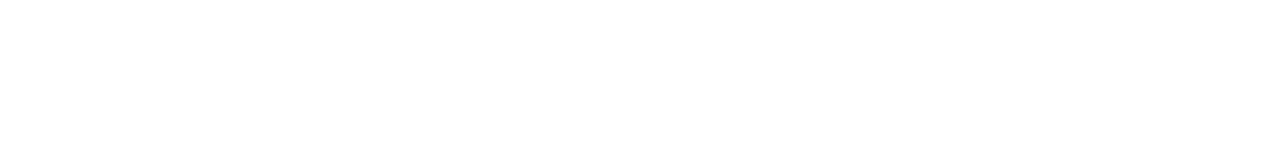
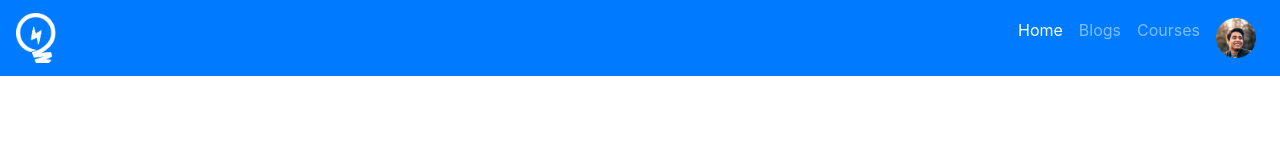
Before and after one commit to sabab015/leader-board, a plain HTML site: page index.html in a window 1280 px wide. Drawn offline with nearby package versions, Linux system fonts and the light colour scheme.

Commit message:
navbar added

```diff
--- a/index.html
+++ b/index.html
@@ -7,11 +7,38 @@
     <meta name="viewport" content="width=device-width, initial-scale=1.0">
     <link rel="stylesheet" href="https://cdn.jsdelivr.net/npm/bootstrap@4.4.1/dist/css/bootstrap.min.css"
         integrity="sha384-Vkoo8x4CGsO3+Hhxv8T/Q5PaXtkKtu6ug5TOeNV6gBiFeWPGFN9MuhOf23Q9Ifjh" crossorigin="anonymous">
-    <title>Document</title>
+    <link rel="stylesheet" href="styles/style.css">
+    <title>Leader Board</title>
 </head>
 
 <body>
+    <header>
+        <nav class="navbar navbar-expand-lg navbar-dark bg-primary">
+            <a class="navbar-brand" href="#"><img class="brand-logo" src="images/icons/logo.png" alt=""></a>
+            <button class="navbar-toggler" type="button" data-toggle="collapse" data-target="#navbarText" aria-controls="navbarText" aria-expanded="false" aria-label="Toggle navigation">
+              <span class="navbar-toggler-icon"></span>
+            </button>
+            <div class="collapse navbar-collapse" id="navbarText">
+              <ul class="navbar-nav ml-auto">
+                <li class="nav-item active">
+                  <a class="nav-link" href="#">Home <span class="sr-only">(current)</span></a>
+                </li>
+                <li class="nav-item">
+                  <a class="nav-link" href="#">Blogs</a>
+                </li>
+                <li class="nav-item">
+                    <a class="nav-link" href="#">Courses</a>
+                </li>
+                <li class="nav-item">
+                    <a class="nav-link" href="#">
+                        <img src="images/icons/profile.png" alt="">
+                    </a>
+                  </li>
 
+              </ul>
+            </div>
+          </nav>
+    </header>
 
 
 
--- /dev/null
+++ b/styles/style.css
@@ -0,0 +1,3 @@
+.navbar img{
+    width: 40px;
+}
```
